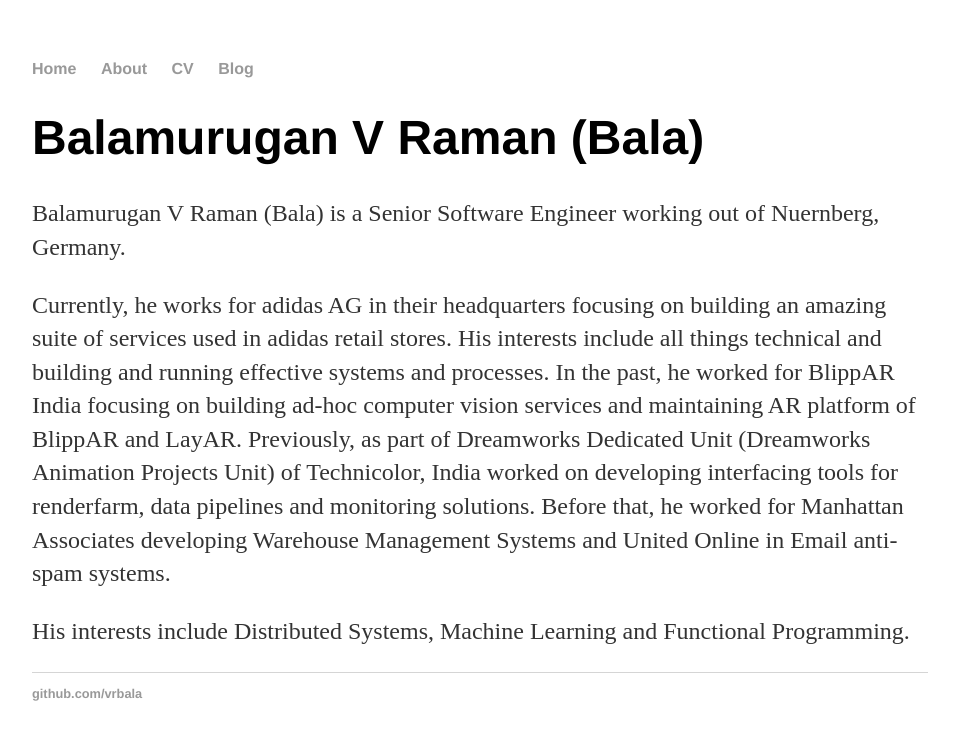
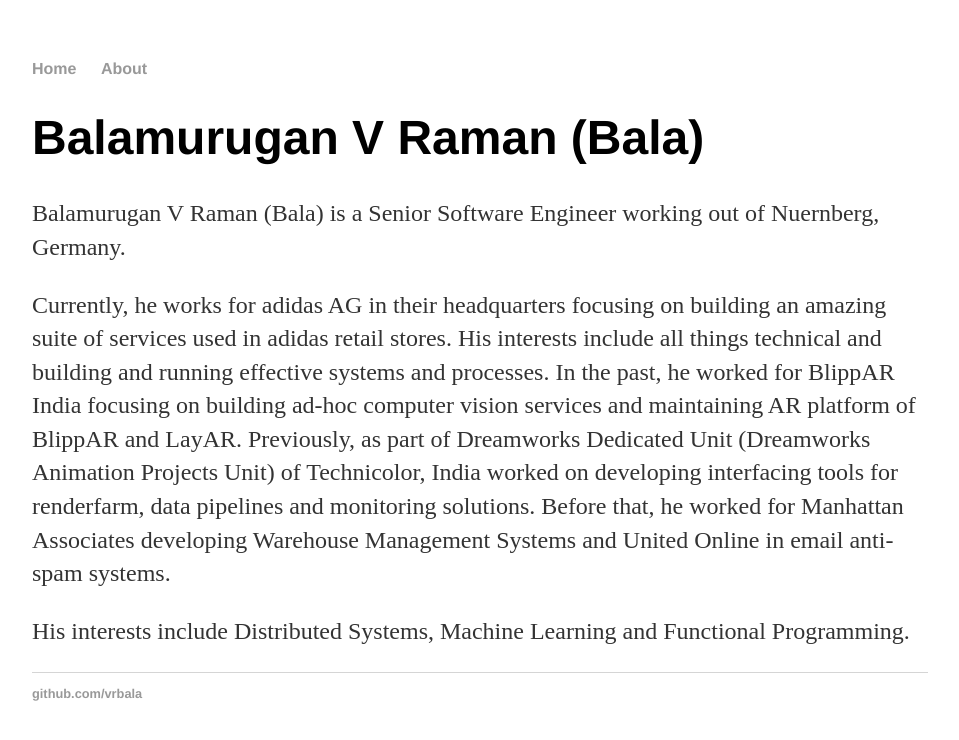
Before and after one commit to vrbala/vrbala.github.io, a Jekyll site: the page built from about/index.html, in a window 1280 px wide. Shown: the top 740 px of the page, without its empty margins (160-1119 px from the left). Built offline with Jekyll 4.4.1, drawn with Linux system fonts in a browser that asks for light colours.

Commit message:
some fixes

```diff
--- a/_layouts/default.html
+++ b/_layouts/default.html
@@ -10,8 +10,6 @@
 	    		<ul>
 	        		<li><a href="/">Home</a></li>
 		        	<li><a href="/about">About</a></li>
-	        		<li><a href="/cv">CV</a></li>
-	        		<li><a href="/blog">Blog</a></li>
 	    		</ul>
 			</nav>
 			<div class="container">
--- a/about/index.html
+++ b/about/index.html
@@ -23,7 +23,7 @@
           monitoring solutions.
 
           Before that, he worked for Manhattan Associates developing
-          Warehouse Management Systems and United Online in Email anti-spam systems.
+          Warehouse Management Systems and United Online in email anti-spam systems.
 
         </p>
         <p>
```
Also changed, not shown: index.html (+7 -0 lines).
